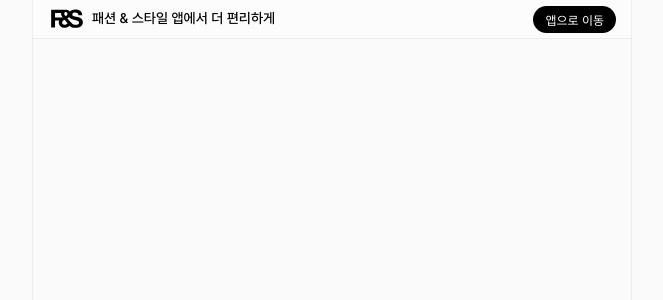
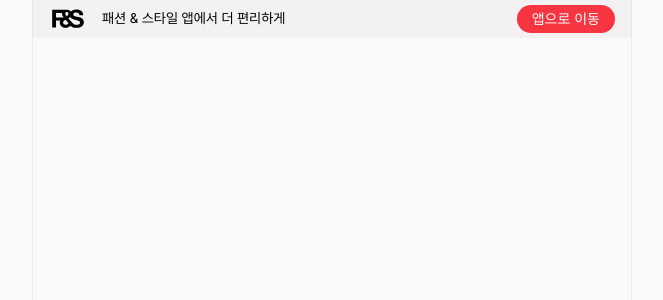
Before and after one commit to codeidea-korea/FNS_react, a React (Vite) app: page /test in a window 1280 px wide. Shown: the top 300 px of the page, without its empty margins (308-971 px from the left). Built offline with nearby package versions, Linux system fonts and the light colour scheme; no server answers.

Commit message:
상단/하단 앱다운 유도 수정

```diff
--- a/src/assets/css/common.css
+++ b/src/assets/css/common.css
@@ -45,11 +45,11 @@ header .gnb .swiper-slide a {display:flex; align-items:center; justify-content:c
 header .gnb .swiper-slide a span {height:auto; }
 header .gnb .swiper-slide.active a {color:var(--primary-color); }
 
-.appdown_box {display:flex; align-items:center; justify-content:space-between; width:100%; height:100%; border-bottom:1px solid #ececec; padding:0 16px; background-color:#fcfcfc; }
-.appdown_box .logo {display:flex; align-items:center; gap:6px; }
+.appdown_box {display:flex; align-items:center; justify-content:space-between; width:100%; height:100%; padding:0 17px; background-color:#F3F1F1; }
+.appdown_box .logo {display:flex; align-items:center; gap:15px; }
 .appdown_box .logo img {display:block; width:38px; }
-.appdown_box .logo span {font-weight:500; }
-.appdown_box button {padding:5px 12px; background-color:#000; color:#fff; border-radius:20px; font-size:12px; }
+.appdown_box .logo span {font-weight:400; }
+.appdown_box button {padding:7px 15px; background-color:var(--primary-color); color:#fff; border-radius:20px; font-size:14px; font-weight:500; line-height:1; }
 
 @media all and (max-width:320px){
     .appdown_box .logo img {width:30px; }
@@ -69,7 +69,8 @@ header .gnb .swiper-slide.active a {color:var(--primary-color); }
 .quick_menu ul li.active a {color:var(--primary-color); }
 .quick_menu ul li.active a i {border-color:var(--primary-color) }
 
-.quick_menu .appdown_box {padding:5px 16px; }
+.quick_menu .appdown_box {justify-content:center; gap:15px; padding:7px 16px; }
+.quick_menu .appdown_box img {width:38px; }
 
 /* ------------------------------------------------------------
         메인
--- a/src/page/common/Header.jsx
+++ b/src/page/common/Header.jsx
@@ -143,9 +143,9 @@ const Header = ({title, gnbHide}) => {
                             : <div className='appdown_box'>
                                 <h1 className="logo">
                                     <a href={'/home/10001'}>
-                                        <img src="/img/logo.svg" alt=""/>
+                                        <img src="/img/fns.svg" alt="패션&스타일 로고"/>
                                     </a>
-                                    <span>패션 & 스타일 앱에서 더 편리하게</span>
+                                    <span>새로운 패션, 트렌드, 스타일링 팁<br/>패션 & 스타일에서 만나보세요!</span>
                                 </h1>
                                 <button type={'button'} onClick={openAppDownModal}>앱으로 이동</button>
                             </div>
--- a/src/page/common/Quickmenu.jsx
+++ b/src/page/common/Quickmenu.jsx
@@ -16,12 +16,9 @@ const Quickmenu = () => {
 
     return (
         <div className="quick_menu">
-            <div className='appdown_box'>
-                <h1 className="logo">
-                    <a href={'/home/10001'}><img src="/img/logo.svg" alt=""/></a>
-                    <span>패션 & 스타일 앱에서 더 편리하게</span>
-                </h1>
-                <button type={'button'} onClick={openAppDownModal}>앱으로 이동</button>
+            <div className='appdown_box' onClick={openAppDownModal}>
+                <img src="/img/fns.svg" alt="패션&스타일 로고"/>
+                <span>데일리 패션과 코디, 최신 뉴스를 만나보세요!<br/>패션 & 스타일 앱으로 보기</span>
             </div>
             <ul>
                 <li className={url.includes('/home/') ? "active" : ""}>
```
Also changed, not shown: public/img/fns.svg (added).
